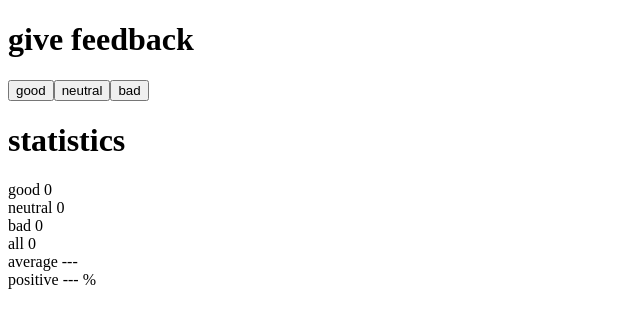
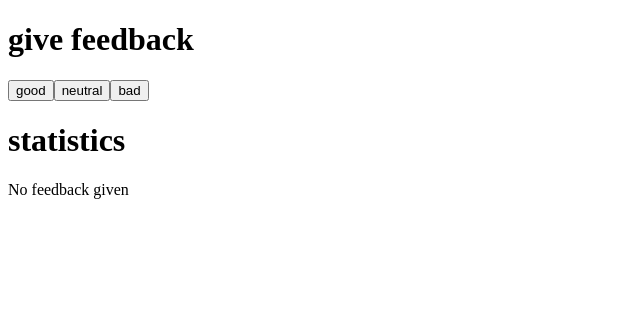
Before and after one commit to Voltti/fullstackopen, a React (Create React App) app in the folder osa_01/unicafe/: page / in a window 1280 px wide. Shown: the top 328 px of the page, without its empty margins (0-640 px from the left). Built offline with nearby package versions, Linux system fonts and the light colour scheme.

Commit message:
Tehtävä 1.9 ja tarpeettomien ehtojen poistoa

```diff
--- a/osa_01/unicafe/src/App.js
+++ b/osa_01/unicafe/src/App.js
@@ -45,6 +45,8 @@ const Buttonset = ({ handleOnClicks, texts }) => {
 
 const Statistics = ({ values, texts }) => {
   const sum_value = values.reduce((a, b) => a + b);
+  if (sum_value === 0) return <div>No feedback given</div>;
+
   const grades = [1, 0, -1];
   const avg_value =
     values
@@ -57,12 +59,8 @@ const Statistics = ({ values, texts }) => {
       <Stat value={values[1]} text={texts[1]} />
       <Stat value={values[2]} text={texts[2]} />
       <div>all {sum_value}</div>
-      <div>average {avg_value ? avg_value : "---"}</div>
-      <div>
-        positive{" "}
-        {(values[0] / sum_value) * 100 ? (values[0] / sum_value) * 100 : "---"}{" "}
-        %
-      </div>
+      <div>average {avg_value}</div>
+      <div>positive {(values[0] / sum_value) * 100} %</div>
     </>
   );
 };
```
